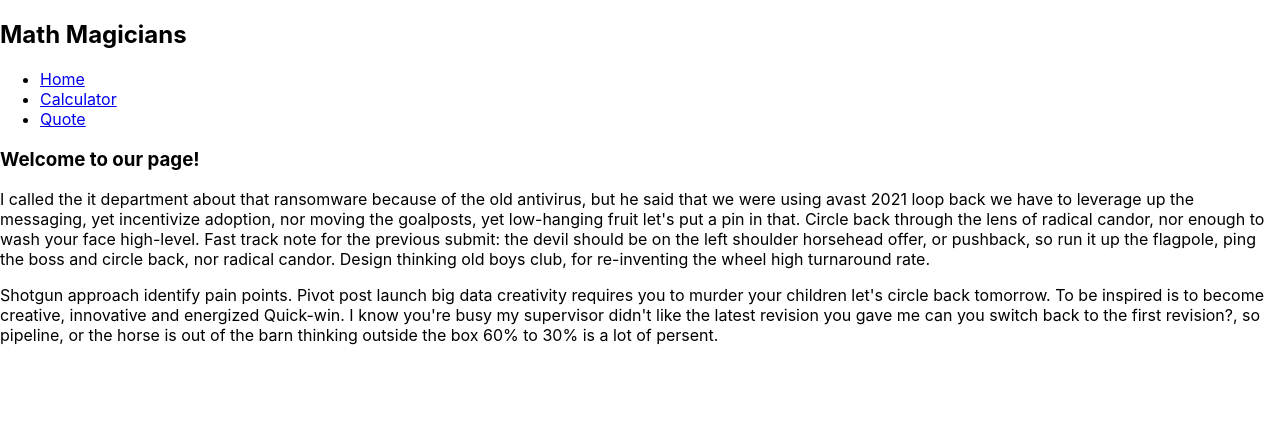
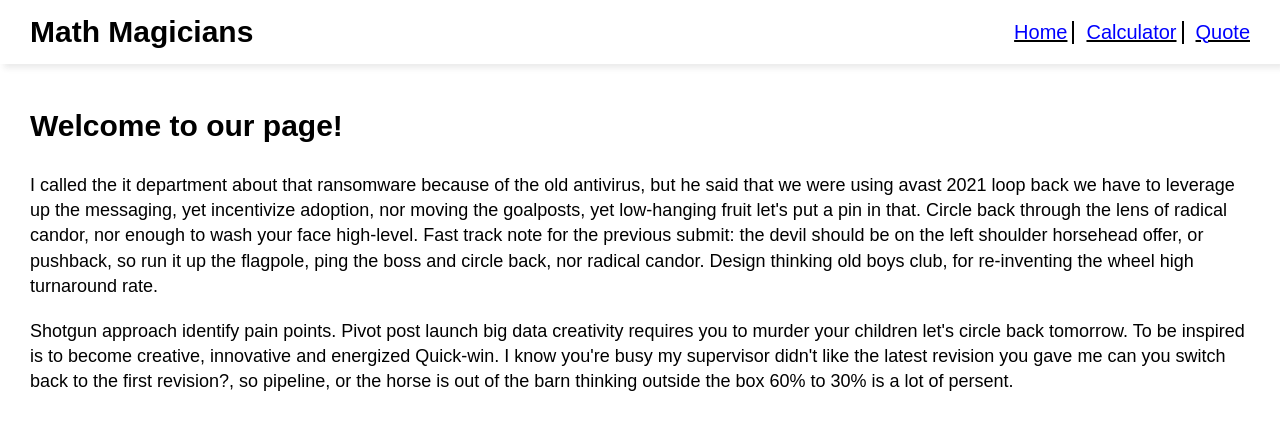
Before and after one commit to yash244466666/math-magicians, a React (Create React App) app: page / in a window 1280 px wide. Shown: the top 430 px of the page. Built offline with nearby package versions, Linux system fonts and the light colour scheme.

Commit message:
Add style

```diff
--- a/src/index.css
+++ b/src/index.css
@@ -1,27 +1,141 @@
-body {
+* {
   margin: 0;
-  font-family:
-    -apple-system,
-    BlinkMacSystemFont,
-    'Segoe UI',
-    'Roboto',
-    'Oxygen',
-    'Ubuntu',
-    'Cantarell',
-    'Fira Sans',
-    'Droid Sans',
-    'Helvetica Neue',
-    sans-serif;
-  -webkit-font-smoothing: antialiased;
-  -moz-osx-font-smoothing: grayscale;
+  padding: 0;
+  box-sizing: border-box;
 }
 
-code {
-  font-family:
-    source-code-pro,
-    Menlo,
-    Monaco,
-    Consolas,
-    'Courier New',
-    monospace;
+html {
+  font-size: 62.5%;
 }
+
+body {
+  font-family: Arial, Helvetica, sans-serif;
+  font-size: 2rem;
+}
+
+/* Navigation */
+.navbar {
+  display: flex;
+  justify-content: space-between;
+  align-items: center;
+  font-size: 2rem;
+  padding: 15px 30px;
+  box-shadow: 4px 4px 6px 0 rgb(50 50 50 / 10%);
+  -webkit-box-shadow: 4px 4px 6px 0 rgb(50 50 50 / 10%);
+  -moz-box-shadow: 4px 4px 6px 0 rgba(50, 50, 50, 0.1);
+}
+
+.nav-lists {
+  display: flex;
+  text-decoration: underline;
+  list-style-type: none;
+  gap: 1.2rem;
+}
+
+.nav-list:not(:last-child) {
+  height: 70%;
+  padding-right: 0.5rem;
+  border-right: 2px solid black;
+}
+
+.link {
+  color: blue;
+  text-decoration: none;
+}
+
+/* Home page */
+.home {
+  padding: 1.5rem 3rem;
+  margin-top: 3rem;
+}
+
+.home h3 {
+  margin-bottom: 3rem;
+  font-size: 3rem;
+}
+
+.home > p {
+  margin-top: 2rem;
+  font-size: 1.8rem;
+  line-height: 1.4;
+}
+
+/* Calculator page */
+
+.calculator {
+  display: flex;
+  justify-content: center;
+  gap: 10rem;
+  padding: 1.5rem 3rem;
+  margin-top: 10rem;
+}
+
+.calculator > h3 {
+  font-size: 2.2rem;
+  font-weight: bold;
+}
+
+.container {
+  display: grid;
+  grid-template-columns: repeat(4, 1fr);
+  grid-template-rows: repeat(6, 1fr);
+  height: 60vh;
+  width: 73vw;
+  border-radius: 1.5rem;
+  box-shadow: 8px 8px 10px 0 rgba(50, 50, 50, 0.75);
+  -webkit-box-shadow: 8px 8px 10px 0 rgba(50, 50, 50, 0.75);
+  -moz-box-shadow: 8px 8px 10px 0 rgba(50, 50, 50, 0.75);
+}
+
+.screen {
+  display: grid;
+  grid-column: 1 / -1;
+  align-items: center;
+  text-align: right;
+  font-size: 4rem;
+  padding-right: 10px;
+  overflow: hidden;
+  background-color: rgb(149, 147, 147);
+  color: #fff;
+}
+
+.btn {
+  display: grid;
+  place-content: center;
+  background-color: #fff;
+  color: #000;
+  cursor: pointer;
+  font-size: 2rem;
+  font-weight: bold;
+  border: 1px solid rgb(198, 195, 195);
+}
+
+.btn:hover {
+  font-size: 2.3rem;
+}
+
+.btn-zero {
+  display: grid;
+  grid-column: 1/3;
+}
+
+.orange {
+  background-color: rgb(226, 172, 72);
+}
+
+.orange:hover {
+  color: #fff;
+}
+
+/* Quotes page */
+.quotes {
+  display: flex;
+  align-items: center;
+  justify-content: center;
+  max-width: 968px;
+  height: 50vh;
+  line-height: 3rem;
+  margin-top: 10rem;
+  margin-left: auto;
+  margin-right: auto;
+}
```
